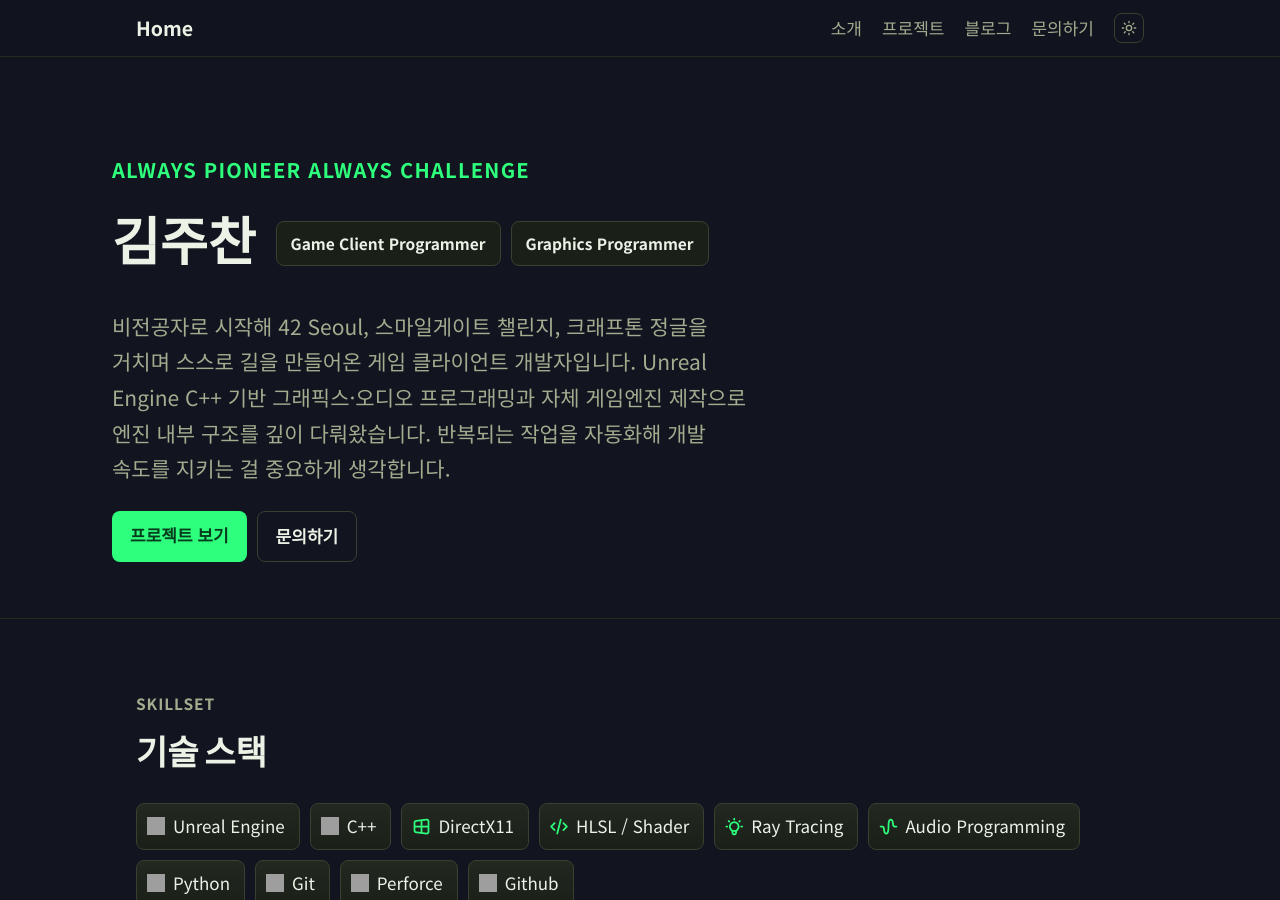
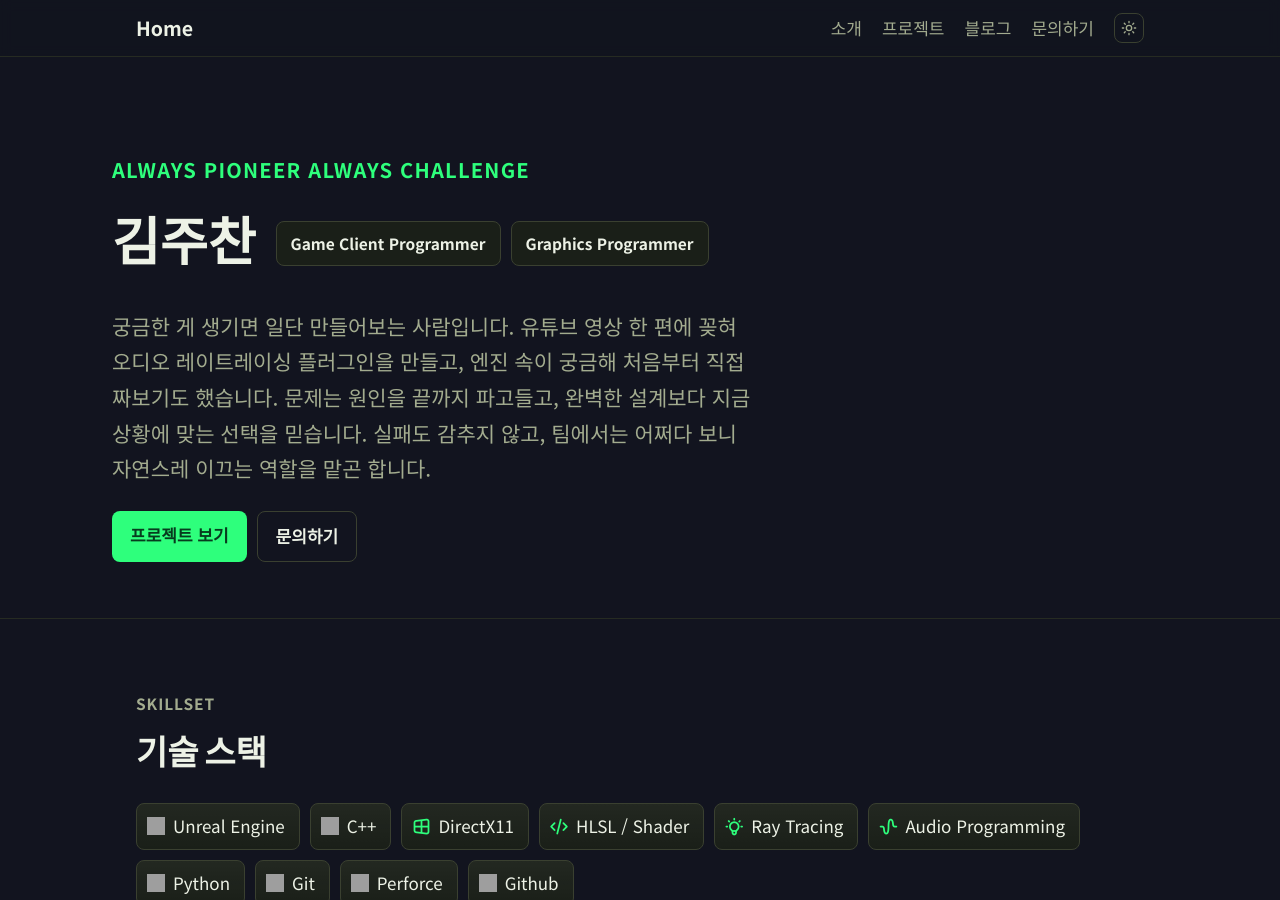
Before and after one commit to skamo3/skamo3.github.io, a Jekyll site: the page built from index.html, in a window 1280 px wide and 900 px high. Built offline with Jekyll 4.4.1, drawn with Linux system fonts in a browser that asks for light colours; grey boxes are pictures that could not be loaded.

Commit message:
메인 히어로 자기소개 문구를 성향/마인드셋 중심으로 재작성
이력 나열형이었던 기존 태그라인을, 이번 세션에서 작성한 프로젝트들
(AudioTracing/Engine-SIU/Project Hola)에서 드러난 실제 성향 —
호기심 주도, 원인을 끝까지 파는 태도, 완벽보다 실용을 택하는 판단,
실패를 감추지 않는 솔직함, 자연스러운 팀 리더십 — 을 자연스럽게
섞은 한 문단으로 교체.

Co-Authored-By: Claude Sonnet 5 <noreply@anthropic.com>

```diff
--- a/index.html
+++ b/index.html
@@ -12,9 +12,9 @@ title: Home
     </div>
   </div>
   <p class="tagline">
-    비전공자로 시작해 42 Seoul, 스마일게이트 챌린지, 크래프톤 정글을 거치며 스스로 길을 만들어온 게임 클라이언트 개발자입니다.
-    Unreal Engine C++ 기반 그래픽스·오디오 프로그래밍과 자체 게임엔진 제작으로 엔진 내부 구조를 깊이 다뤄왔습니다.
-    반복되는 작업을 자동화해 개발 속도를 지키는 걸 중요하게 생각합니다.
+    궁금한 게 생기면 일단 만들어보는 사람입니다. 유튜브 영상 한 편에 꽂혀 오디오 레이트레이싱 플러그인을 만들고,
+    엔진 속이 궁금해 처음부터 직접 짜보기도 했습니다. 문제는 원인을 끝까지 파고들고, 완벽한 설계보다 지금 상황에
+    맞는 선택을 믿습니다. 실패도 감추지 않고, 팀에서는 어쩌다 보니 자연스레 이끄는 역할을 맡곤 합니다.
   </p>
   <div class="cta">
     <a class="btn btn-primary" href="#projects">프로젝트 보기</a>
```
